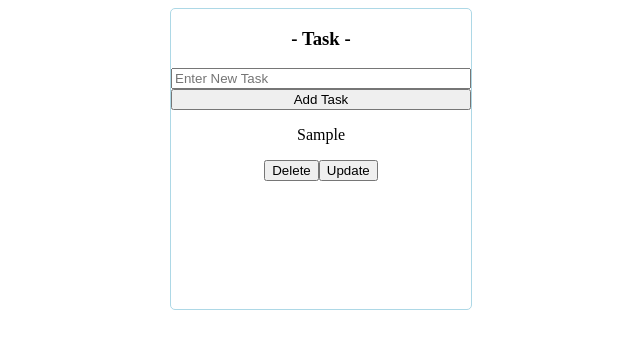
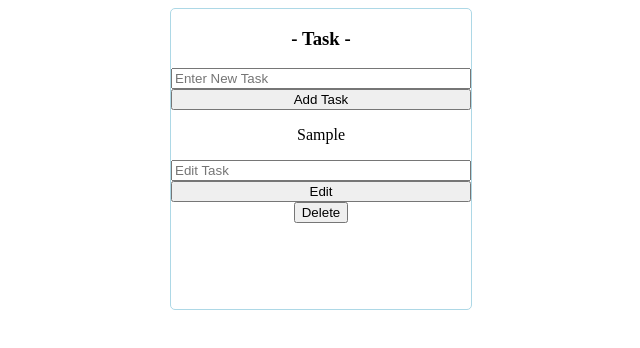
Before and after one commit to AidanFarhi/todo-bootcamp, a React (Create React App) app: page / in a window 1280 px wide. Both pictures are taken after typing "Sample" into the empty fields and a click on the button "Add Task". Shown: the top 348 px of the page, without its empty margins (319-959 px from the left). Built offline with nearby package versions, Linux system fonts and the light colour scheme.

Commit message:
able to update items individually

```diff
--- a/src/TodoForm.js
+++ b/src/TodoForm.js
@@ -8,7 +8,6 @@ class TodoForm extends React.Component {
             currentToDo: '',
             todos: [],
             idCount: 0,
-            updating: false,
         }
     }
 
@@ -39,13 +38,10 @@ class TodoForm extends React.Component {
         })
     }
 
-    // update = (id) => {
-    // }
-
     render() {
         return (
             <div className='todo-form'>
-                <form onSubmit={this.state.updating ?  this.update : this.addItem}>
+                <form onSubmit={this.addItem}>
                     <h3>- Task -</h3>
                     <input type='text' value={this.state.currentToDo} placeholder='Enter New Task' onChange={this.handleChange}/>
                     <button type='submit'>Add Task</button>
--- a/src/TodoItem.js
+++ b/src/TodoItem.js
@@ -7,24 +7,41 @@ class TodoItem extends React.Component{
             text: props.text,
             onClick: props.onClick,
             id: props.id,
+            updatedText: ''
         }
     }
 
-    logSelf = () => {
-        console.log(this.state.text, this.state.id)
+    changeText = (event) => {
+        event.preventDefault()
+        this.setState({
+            text: this.state.updatedText,
+            updatedText: ''
+        })
+    }
+
+    handleChange = (event) => {
+        this.setState({
+            updatedText: event.target.value
+        })
     }
 
     render() {
         return (
             <div className='td-item' id={this.state.id}>
                 <p>{this.state.text}</p>
+                <div className='update-form'>
+                    <form onSubmit={this.changeText}>
+                    <input type='text'
+                        value={this.state.updatedText}
+                        placeholder='Edit Task'
+                        onChange={this.handleChange}/>
+                        <button type='submit'>Edit</button>
+                    </form>
+                </div>
                 <button onClick={() => this.state.onClick(this.state.id)}>Delete</button>
-                <button >Update</button>
             </div>
         )
     }
-
-
 }
 
 export default TodoItem
```
Also changed, not shown: src/UpdateForm.js (added, +33 -0 lines).
